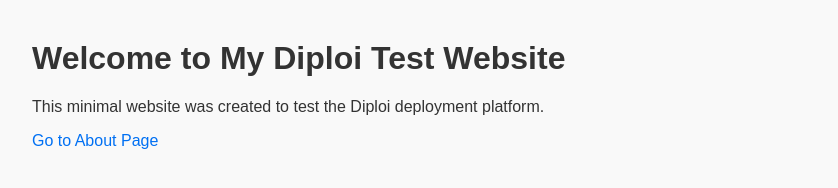
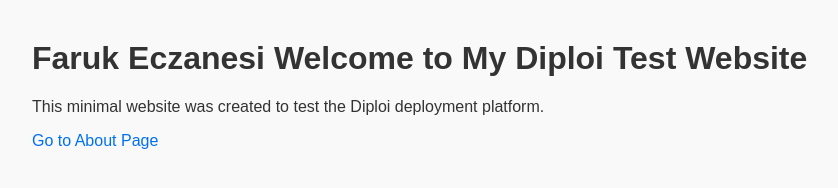
Before and after one commit to leonardowoar/diploi-test-website, a plain HTML site: page index.html in a window 1280 px wide. Shown: the whole page, without its empty margins (8-846 px from the left). Drawn offline with Linux system fonts and the light colour scheme.

Commit message:
fix clean diploi config

```diff
--- a/index.html
+++ b/index.html
@@ -7,7 +7,7 @@
     <link rel="stylesheet" href="styles.css">
 </head>
 <body>
-    <h1>Welcome to My Diploi Test Website</h1>
+    <h1>Faruk Eczanesi Welcome to My Diploi Test Website</h1>
     <p>This minimal website was created to test the Diploi deployment platform.</p>
     <a href="about.html">Go to About Page</a>
 </body>
```
